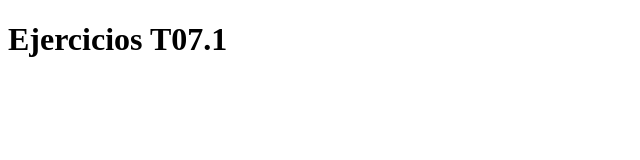
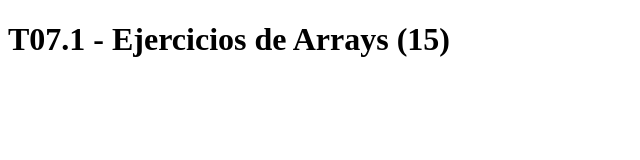
Before and after one commit to santiarroyave/sao-fe-gc-ejercicios-T07-JavaScript-06-2023, a plain HTML site: page T07.1-Arrays/Ejercicios/index.html in a window 1280 px wide. Shown: the whole page, without its empty margins (0-640 px from the left). Drawn offline with Linux system fonts and the light colour scheme.

Commit message:
T07.1 Actualizacion

```diff
--- a/T07.1-Arrays/Ejercicios/index.html
+++ b/T07.1-Arrays/Ejercicios/index.html
@@ -3,10 +3,10 @@
 <head>
     <meta charset="UTF-8">
     <meta name="viewport" content="width=device-width, initial-scale=1.0">
-    <title>Ejercicios T07.1</title>
+    <title>T07.1 - Arrays</title>
 </head>
 <body>
-    <h1>Ejercicios T07.1</h1>
+    <h1>T07.1 - Ejercicios de Arrays (15)</h1>
 
     <script src="./js/ex14.js"></script>
 </body>
```
Also changed, not shown: T07.1-Arrays/index.html (+2 -2 lines), index.html (+2 -2 lines), 1 other file.
